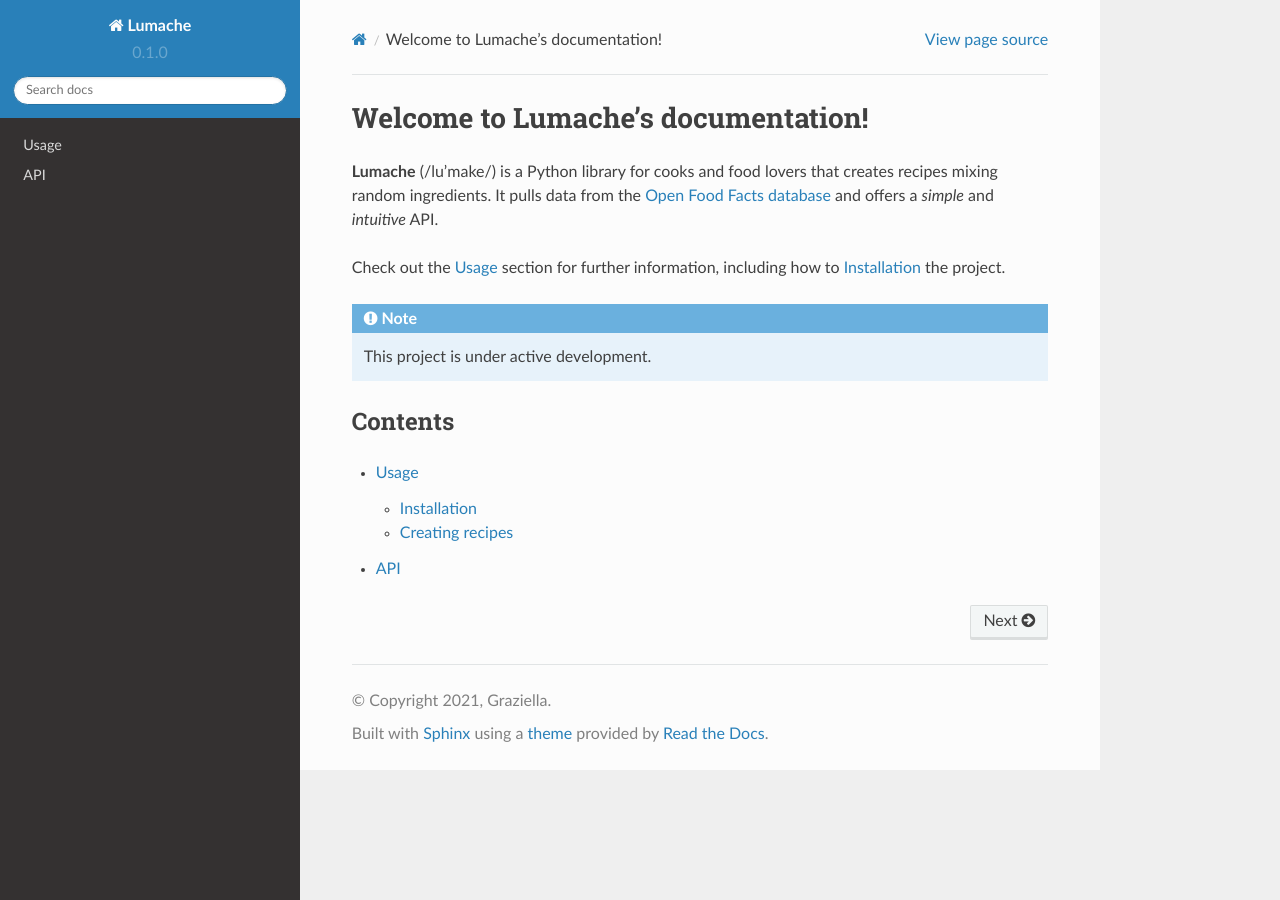
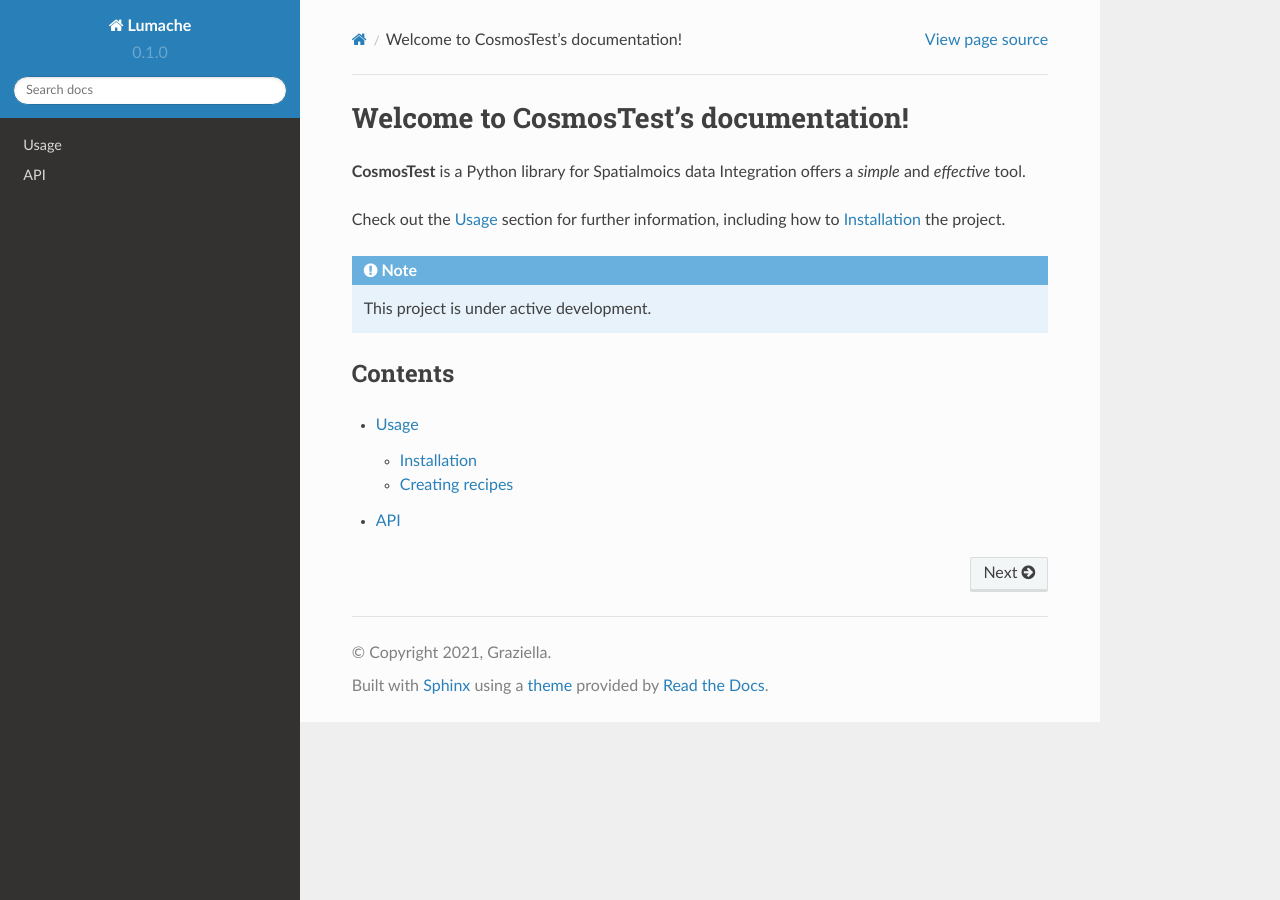
Before and after one commit to snowriverxiao/cosmostest, a Sphinx documentation site: the page built from docs/source/index.rst, in a window 1280 px wide. Built offline with Sphinx 7.4.7 and the Read the Docs theme 2.0.0, drawn with Linux system fonts in a browser that asks for light colours.

Commit message:
Update index.rst

```diff
--- a/docs/source/index.rst
+++ b/docs/source/index.rst
@@ -1,10 +1,8 @@
-Welcome to Lumache's documentation!
+Welcome to CosmosTest's documentation!
 ===================================
 
-**Lumache** (/lu'make/) is a Python library for cooks and food lovers
-that creates recipes mixing random ingredients.
-It pulls data from the `Open Food Facts database <https://world.openfoodfacts.org/>`_
-and offers a *simple* and *intuitive* API.
+**CosmosTest** is a Python library for Spatialmoics data Integration
+offers a *simple* and *effective* tool.
 
 Check out the :doc:`usage` section for further information, including
 how to :ref:`installation` the project.
```
